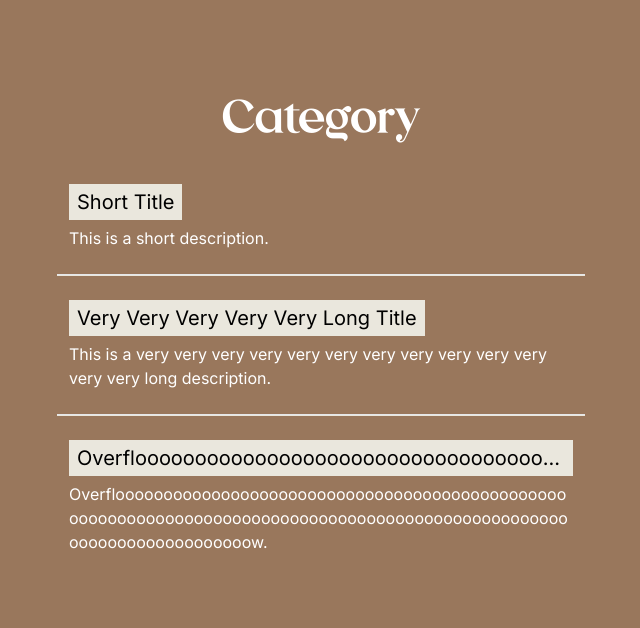
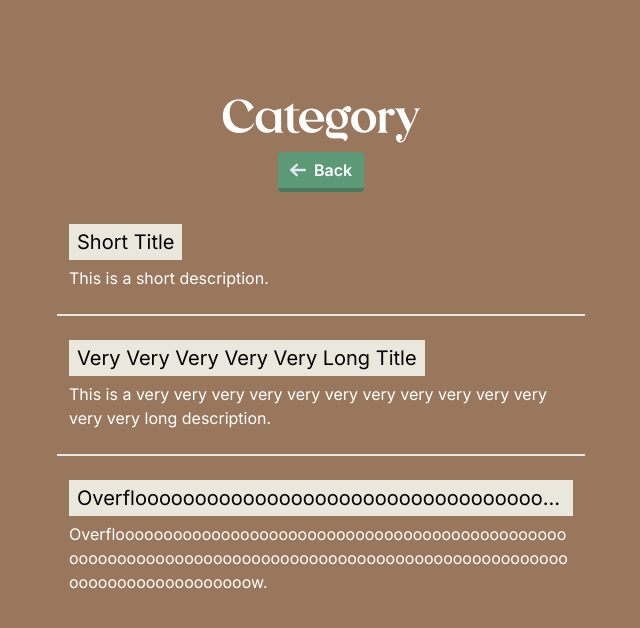
Before and after one commit to McNaBry/cataloguer, a Next.js app: page /view-entries in a window 1280 px wide. Shown: the top 628 px of the page, without its empty margins (319-959 px from the left). Built offline with nearby package versions, Linux system fonts and the light colour scheme.

Commit message:
Add back button to navigate to homepage

```diff
--- a/app/page.tsx
+++ b/app/page.tsx
@@ -98,7 +98,7 @@ function CategorySelector() {
         <CategoryOptionList filteredCategories={filteredCategories} query={query} />
       </Combobox>
       <Link href={`/view-entries?category=${selectedCategory}`} className="flex justify-center">
-        <button className="bg-[#5C9977] py-2 px-2.5 mt-2 border-b-4 border-[#497A5F] font-semibold hover:bg-[#538A6B] rounded">
+        <button className="bg-button py-2 px-2.5 mt-2 border-b-4 border-button-dark font-semibold hover:bg-button-hover rounded">
           Access Catalog
         </button>
       </Link>
--- a/app/view-entries/page.tsx
+++ b/app/view-entries/page.tsx
@@ -2,6 +2,8 @@
 
 import { AppRouterInstance } from 'next/dist/shared/lib/app-router-context.shared-runtime';
 import { useSearchParams, useRouter } from 'next/navigation'
+import { ArrowSmallLeftIcon } from '@heroicons/react/20/solid'
+import Link from 'next/link';
 
 type Entry = {
   id: string;
@@ -61,6 +63,12 @@ export default function EntryViewer() {
     return (
       <main className="h-full flex flex-col items-center content-center">
         <h1 className="font-emerl text-5xl mb-2">{category}</h1>
+        <Link href="/" className="w-fit h-fit">
+          <button className="w-full h-full bg-button py-0.5 pl-1 pr-3 border-b-4 border-button-dark flex justify-center items-center hover:bg-button-hover rounded">
+            <ArrowSmallLeftIcon className="h-8 w-8 text-slate-200" />
+            <span className="font-semibold">Back</span>
+          </button>
+        </Link>
         <EntryList />
       </main>
     )
--- a/tailwind.config.ts
+++ b/tailwind.config.ts
@@ -19,6 +19,9 @@ const config: Config = {
         'sorrell-brown': '#99775C',
         'brown-rose': '#8D736C',
         'narvik': '#EAE7DD',
+        'button': '#5C9977',
+        'button-dark': '#497A5F',
+        'button-hover': '#538A6B',
       },
       fontFamily: {
         inter: ['var(--font-inter)'],
```
